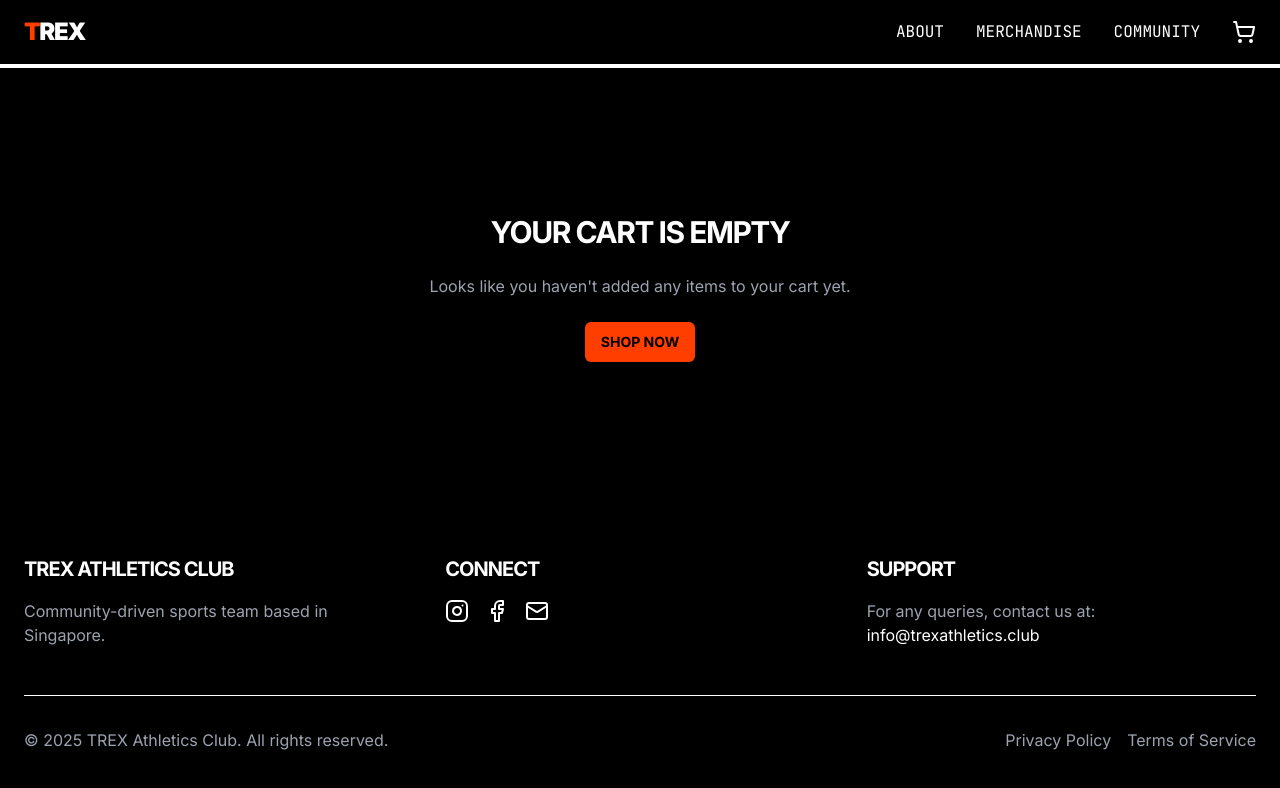
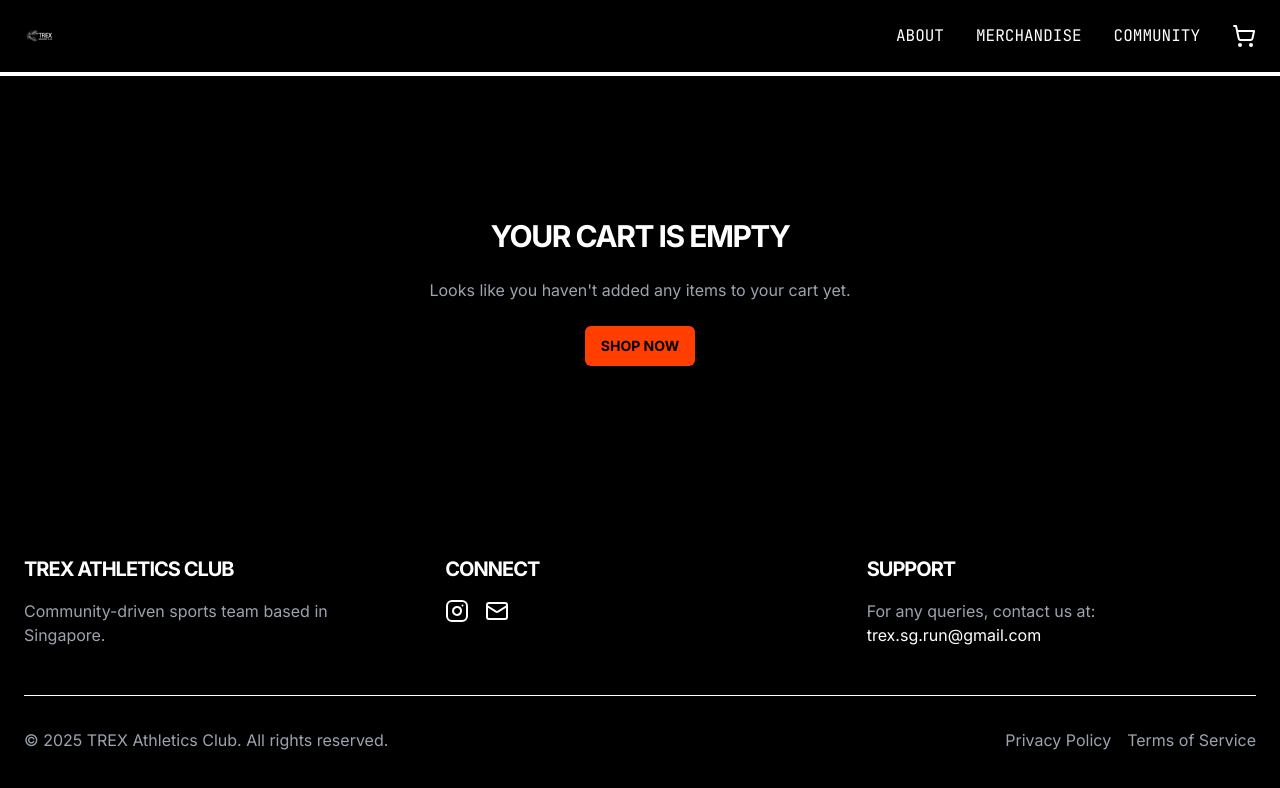
Before and after one commit to samsonluah/trex-site, a React (Vite) app: page /cart in a window 1280 px wide. Shown: the top 788 px of the page. Built offline with nearby package versions, Linux system fonts and the light colour scheme.

Commit message:
Update Navbar and Footer
Updates the Navbar to use a logo instead of text. Updates the Footer to link to the correct Instagram page, removes the Facebook logo, and updates the email address.

```diff
--- a/src/components/Footer.tsx
+++ b/src/components/Footer.tsx
@@ -1,6 +1,6 @@
 
 import React from 'react';
-import { Instagram, Facebook, Mail } from 'lucide-react';
+import { Instagram, Mail } from 'lucide-react';
 
 const Footer = () => {
   const currentYear = new Date().getFullYear();
@@ -19,13 +19,10 @@ const Footer = () => {
           <div>
             <h3 className="text-xl font-bold mb-4">CONNECT</h3>
             <div className="flex gap-4">
-              <a href="#" className="hover:text-trex-accent">
+              <a href="https://www.instagram.com/trex_sg/" target="_blank" rel="noopener noreferrer" className="hover:text-trex-accent">
                 <Instagram size={24} />
               </a>
-              <a href="#" className="hover:text-trex-accent">
-                <Facebook size={24} />
-              </a>
-              <a href="#" className="hover:text-trex-accent">
+              <a href="mailto:trex.sg.run@gmail.com" className="hover:text-trex-accent">
                 <Mail size={24} />
               </a>
             </div>
@@ -35,8 +32,8 @@ const Footer = () => {
             <h3 className="text-xl font-bold mb-4">SUPPORT</h3>
             <p className="text-gray-400">
               For any queries, contact us at:<br />
-              <a href="mailto:info@trexathletics.club" className="text-trex-white hover:text-trex-accent">
-                info@trexathletics.club
+              <a href="mailto:trex.sg.run@gmail.com" className="text-trex-white hover:text-trex-accent">
+                trex.sg.run@gmail.com
               </a>
             </p>
           </div>
--- a/src/components/Navbar.tsx
+++ b/src/components/Navbar.tsx
@@ -14,8 +14,12 @@ const Navbar = () => {
   return (
     <nav className="py-4 border-b-4 border-trex-white">
       <div className="brutalist-container flex justify-between items-center">
-        <Link to="/" className="font-black text-2xl tracking-tighter uppercase">
-          <span className="text-trex-accent">T</span>REX
+        <Link to="/" className="font-black tracking-tighter uppercase">
+          <img
+            src="/lovable-uploads/88688eda-b86c-498c-9ba4-bb6b2cca4f0f.png"
+            alt="TREX Logo"
+            className="h-10"
+          />
         </Link>
 
         {/* Navigation items and cart for desktop */}
```
Also changed, not shown: public/lovable-uploads/88688eda-b86c-498c-9ba4-bb6b2cca4f0f.png (added).
